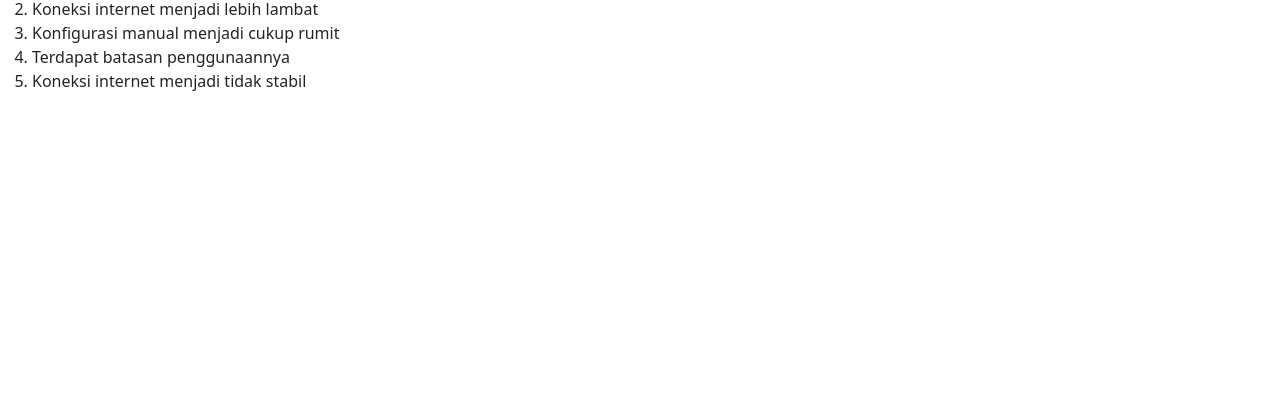
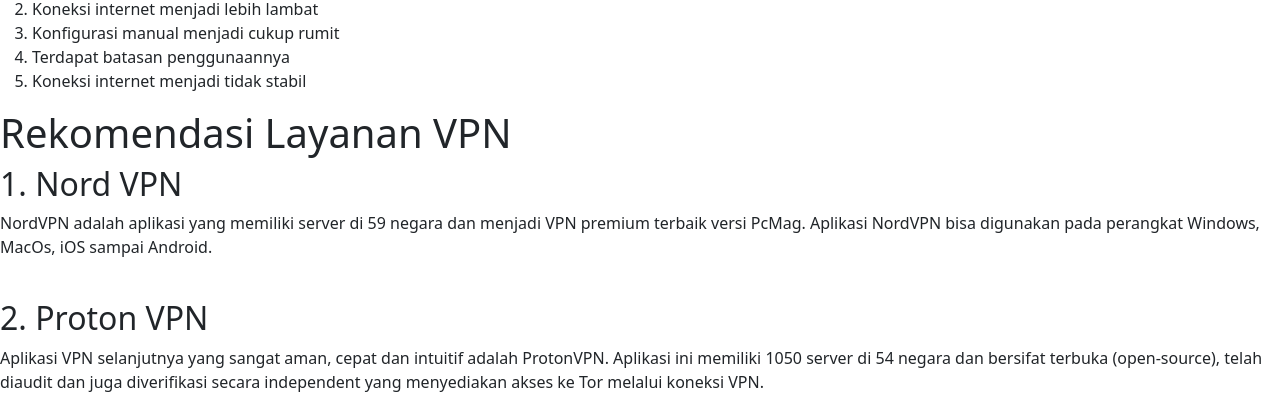
Before and after one commit to TerTM/Tertm.github.io, a plain HTML site: page VPN/index.html in a window 1280 px wide. Shown: the part 600-1010 px from the top of the page. Before the commit the page ends 800 px from the top, so only its background shows below. Drawn offline with nearby package versions, Linux system fonts and the light colour scheme.

Commit message:
Update index.html

```diff
--- a/VPN/index.html
+++ b/VPN/index.html
@@ -36,6 +36,12 @@ Dengan kata lain, VPN bisa menghubungkan komputer atau telepon genggam ke perang
 <li>Terdapat batasan penggunaannya</li>
 <li>Koneksi internet menjadi tidak stabil</li>
     </ol>
+    <h1>Rekomendasi Layanan VPN</h1>
+    <h2>1. Nord VPN</h2>
+    <p>NordVPN adalah aplikasi yang memiliki server di 59 negara dan menjadi VPN premium terbaik versi PcMag. Aplikasi NordVPN bisa digunakan pada perangkat Windows, MacOs, iOS sampai Android.</p>
+<br>
+    <h2>2. Proton VPN</h2>
+    <p>Aplikasi VPN selanjutnya yang sangat aman, cepat dan intuitif adalah ProtonVPN. Aplikasi ini memiliki 1050 server di 54 negara dan bersifat terbuka (open-source), telah diaudit dan juga diverifikasi secara independent yang menyediakan akses ke Tor melalui koneksi VPN.</p>
 
     <!-- Optional JavaScript; choose one of the two! -->
 
```
